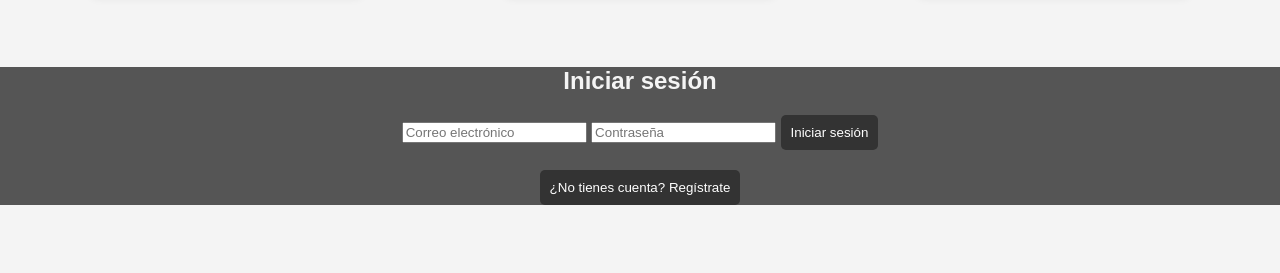
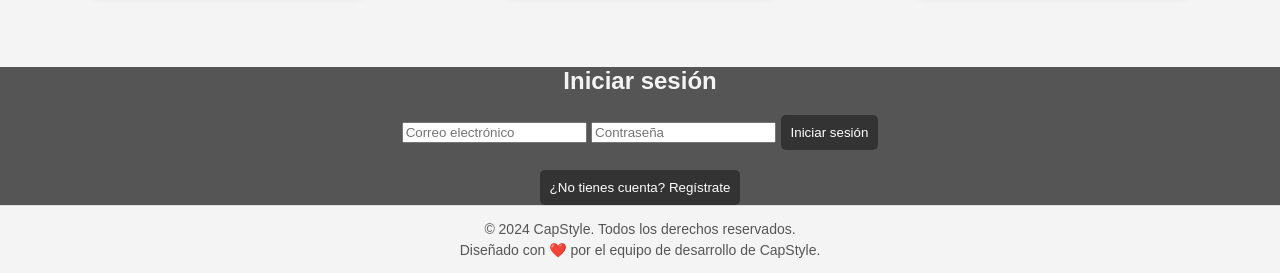
Before and after one commit to ValeriaSG/ProyectoWEB2, a plain HTML site: page INDEX.HTML in a window 1280 px wide. Shown: the part 1760-2033 px from the top of the page. Before the commit the page ends 1965 px from the top, so only its background shows below. Drawn offline with Linux system fonts and the light colour scheme.

Commit message:
pie_pagina_agregado

```diff
--- a/INDEX.HTML
+++ b/INDEX.HTML
@@ -42,6 +42,10 @@
         </form>
         <button id="toggle-auth" onclick="toggleAuth()">¿No tienes cuenta? Regístrate</button>
     </div>
+    <footer>
+        <p>© 2024 CapStyle. Todos los derechos reservados.</p>
+        <p>Diseñado con ❤️ por el equipo de desarrollo de CapStyle.</p>
+    </footer>
 
     <script src="Script.js"></script>
 </body>
--- a/style.css
+++ b/style.css
@@ -155,3 +155,16 @@ form {
 .product button {
     margin-top: 10px;
 }
+
+footer {
+    text-align: center;
+    background-color: #f4f4f4;
+    padding: 10px 0;
+    font-size: 14px;
+    color: #555;
+    border-top: 1px solid #ddd;
+}
+
+footer p {
+    margin: 5px 0;
+}
```
